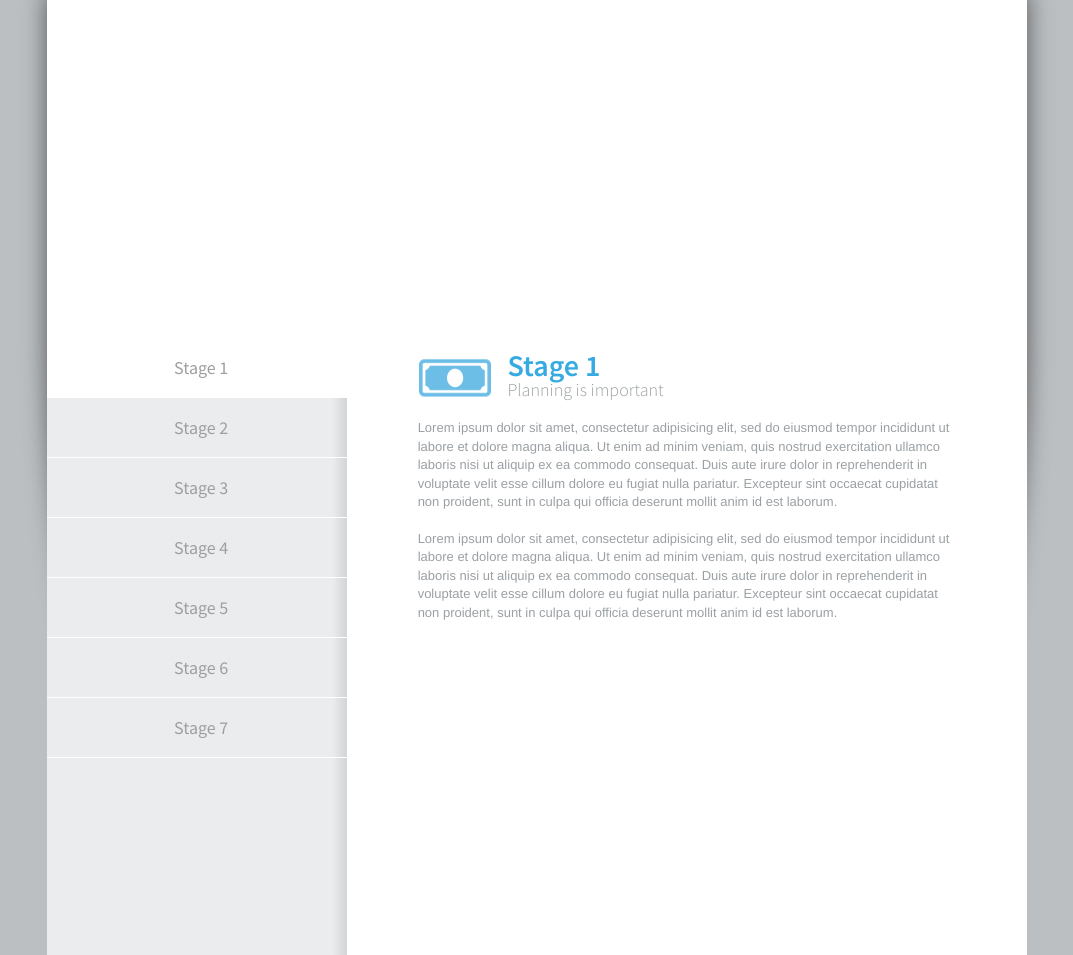
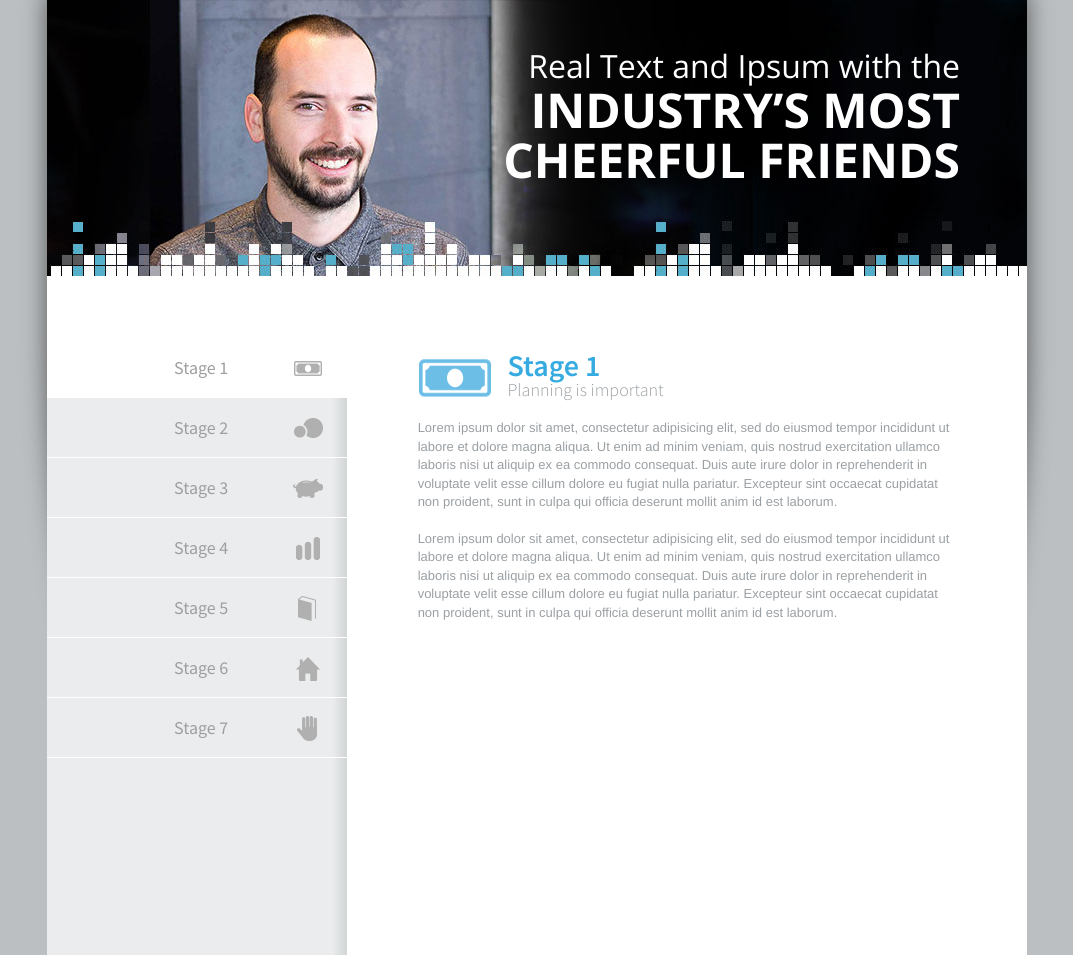
Before and after one commit to shawncothran/tabSlide, a plain HTML site: page index.html in a window 1280 px wide. Shown: the top 955 px of the page, without its empty margins (103-1176 px from the left). Drawn offline with nearby package versions, Linux system fonts and the light colour scheme.

Commit message:
initial commit2

```diff
--- a/assets/styles/main.scss
+++ b/assets/styles/main.scss
@@ -18,7 +18,7 @@ main {
   margin-bottom: 4.5rem;
   header {
     @include span-columns(12);
-    background: url(assets/images/header.jpg) no-repeat;
+    background: url(../images/header.jpg) no-repeat;
     color: #ffffff;
     height: 27.6rem;
     margin-bottom: 6.2rem;
@@ -129,25 +129,25 @@ li {
   margin: 0;
 }
 .aStage1 {
-  background: url(assets/images/icons_small_bs1_blue.png) no-repeat 24.6rem 1.8rem;
+  background: url(../images/icons_small_bs1_blue.png) no-repeat 24.6rem 1.8rem;
 }
 .aStage2 {
-  background: url(assets/images/icons_small_bs2_blue.png) no-repeat 24.6rem 1.8rem;
+  background: url(../images/icons_small_bs2_blue.png) no-repeat 24.6rem 1.8rem;
 }
 .aStage3 {
-  background: url(assets/images/icons_small_bs3_blue.png) no-repeat 24.6rem 1.8rem;
+  background: url(../images/icons_small_bs3_blue.png) no-repeat 24.6rem 1.8rem;
 }
 .aStage4 {
-  background: url(assets/images/icons_small_bs4_blue.png) no-repeat 24.6rem 1.8rem;
+  background: url(../images/icons_small_bs4_blue.png) no-repeat 24.6rem 1.8rem;
 }
 .aStage5 {
-  background: url(assets/images/icons_small_bs5_blue.png) no-repeat 24.6rem 1.8rem;
+  background: url(../images/icons_small_bs5_blue.png) no-repeat 24.6rem 1.8rem;
 }
 .aStage6 {
-  background: url(assets/images/icons_small_bs6_blue.png) no-repeat 24.6rem 1.8rem;
+  background: url(../images/icons_small_bs6_blue.png) no-repeat 24.6rem 1.8rem;
 }
 .aStage7 {
-  background: url(assets/images/icons_small_bs7_blue.png) no-repeat 24.6rem 1.8rem;
+  background: url(../images/icons_small_bs7_blue.png) no-repeat 24.6rem 1.8rem;
 }
 .smoothScroll {
   border-bottom: .1rem solid #ffffff;
```
Also changed, not shown: assets/styles/main.css.
